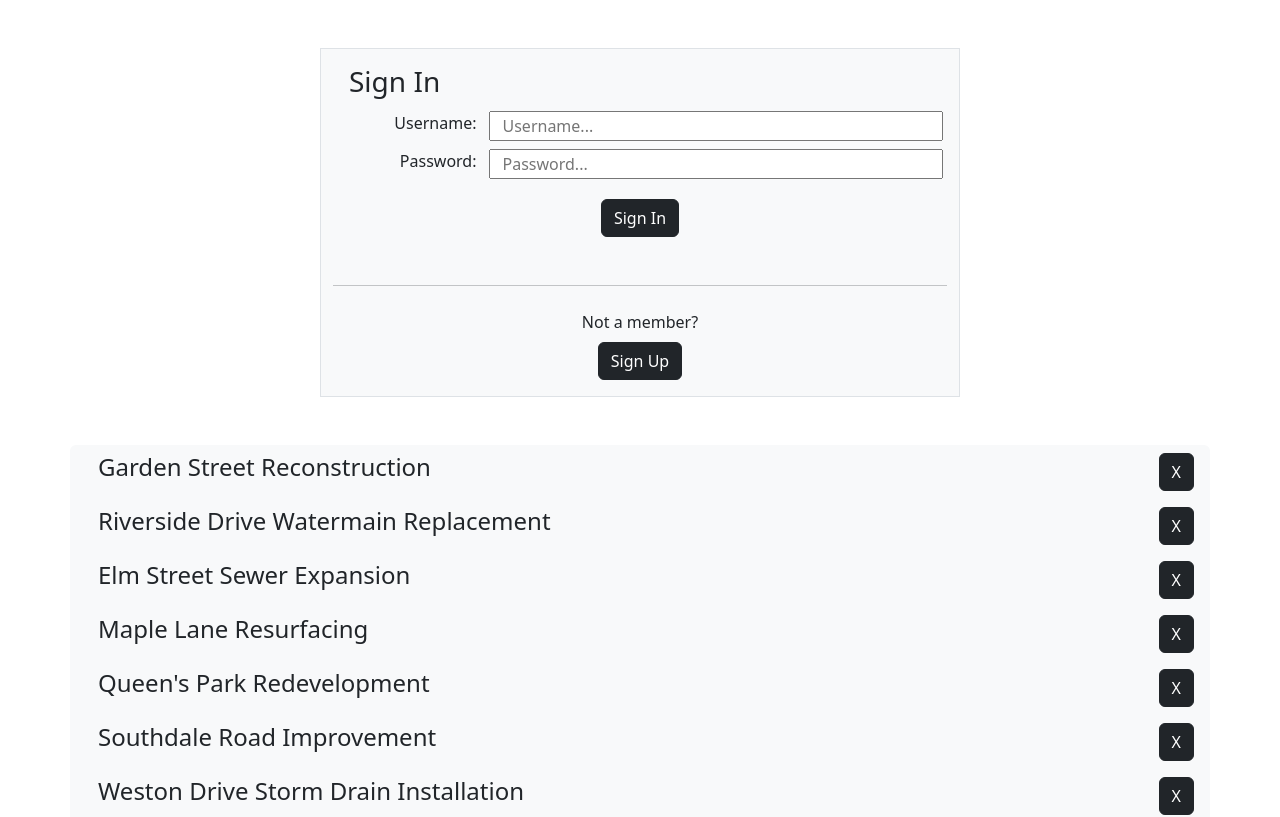
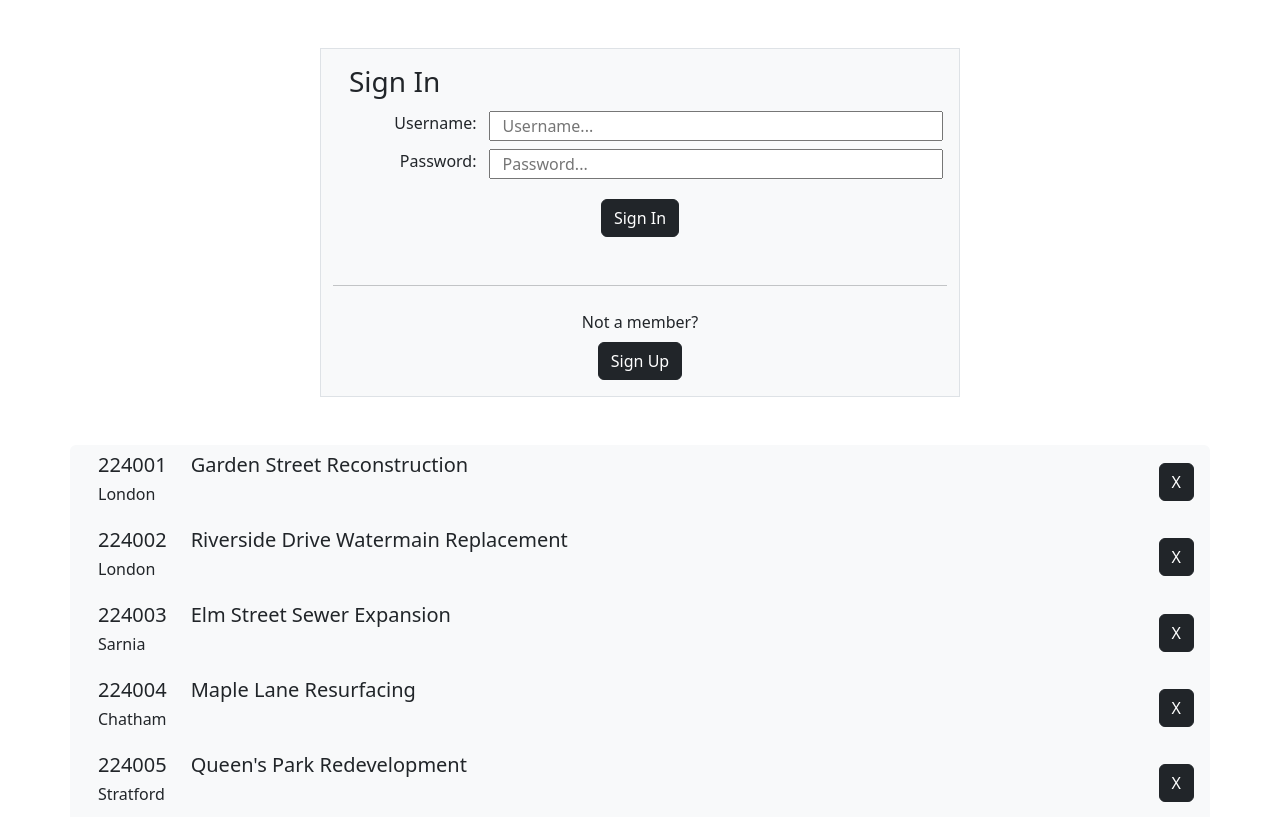
Before and after one commit to subtlemocha00/inspection-book, a React (Vite) app: page / in a window 1280 px wide. Shown: the top 817 px of the page. Built offline with nearby package versions, Linux system fonts and the light colour scheme.

Commit message:
formatted list for better viewing

```diff
--- a/src/components/Search/List.jsx
+++ b/src/components/Search/List.jsx
@@ -50,10 +50,12 @@ const List = ({ items, setItemList, removeItem }) => {
                                 <li key={item.id} className={classList} onClick={() => toggleActive(item.id)}>
                                     <div className="m-0 row">
                                         <div className="col">
-                                            <h4>{item.name}</h4>
-                                            {item.description && <p>{item.description}</p>}
-                                            {item.price && <span>${item.price}</span>}
-                                            {item.img && <img src={item.img} height={200} />}
+                                            <div className="row">
+                                                <h5 className="col-auto">{item.number}</h5>
+                                                <h5 className="col">{item.name}</h5>
+                                            </div>
+                                            <h6>{item.city}</h6>
+                                            {/* {item.img && <img src={item.img} height={200} />} */}
                                         </div>
                                         <button className={buttonClassList} onClick={() => removeItem(item.id)}>X</button>
                                     </div>
```
